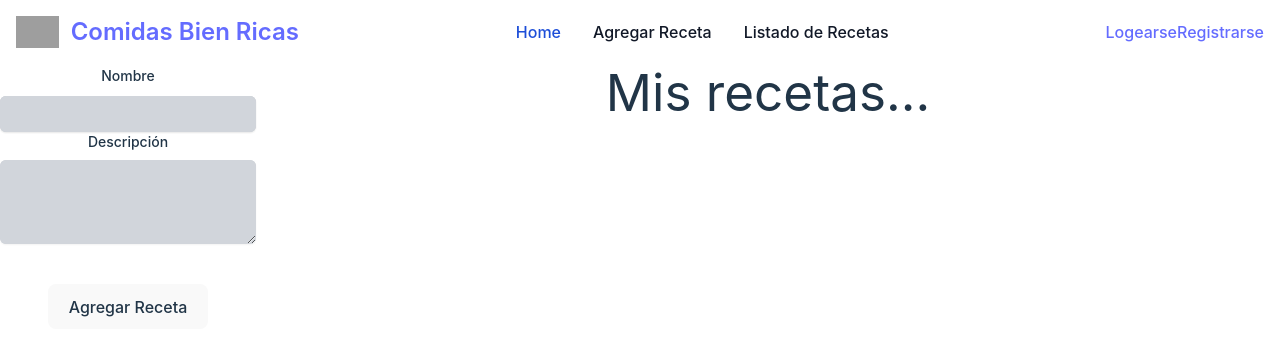
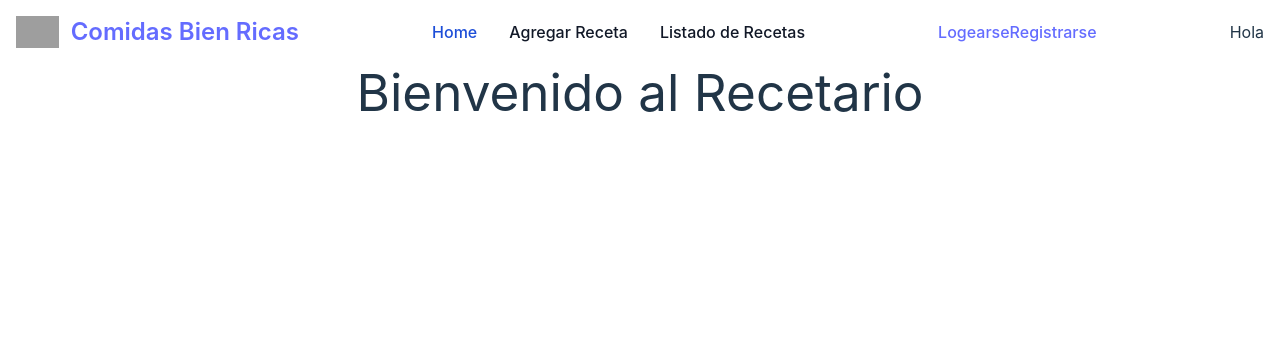
Before and after one commit to PDeRivas/practico_hooks, a React (Vite) app: page / in a window 1280 px wide. Shown: the top 356 px of the page. Built offline with nearby package versions, Linux system fonts and the light colour scheme; grey boxes are pictures that could not be loaded.

Commit message:
Quitar listado del inicio

```diff
--- a/src/components/NavBar.jsx
+++ b/src/components/NavBar.jsx
@@ -8,6 +8,7 @@ function NavBar(){
     const {usuario, setUsuario} = useContext(UserContext)
     const location = useLocation()
     const [logeo, setLogeo] = useState(<div></div>)
+
     useEffect(()=>{
         const logeoContent = usuario.logeado ?
         <div>
@@ -50,6 +51,7 @@ function NavBar(){
                     </ul>
                 </div>
                 {logeo}
+                Hola {usuario.nombre}
             </div>
         </nav>
     )
--- a/src/pages/Home.jsx
+++ b/src/pages/Home.jsx
@@ -16,12 +16,7 @@ function Home() {
   return (
     <div className='h-screen'>
       <NavBar/>
-      <ContextoRecetas.Provider value={valor}>
-        <div className="grid grid-cols-5">
-          <AgregarReceta />
-          <ListadoRecetas />
-        </div>
-      </ContextoRecetas.Provider>
+      <h1>Bienvenido al Recetario</h1>
     </div>
   )
 }
```
